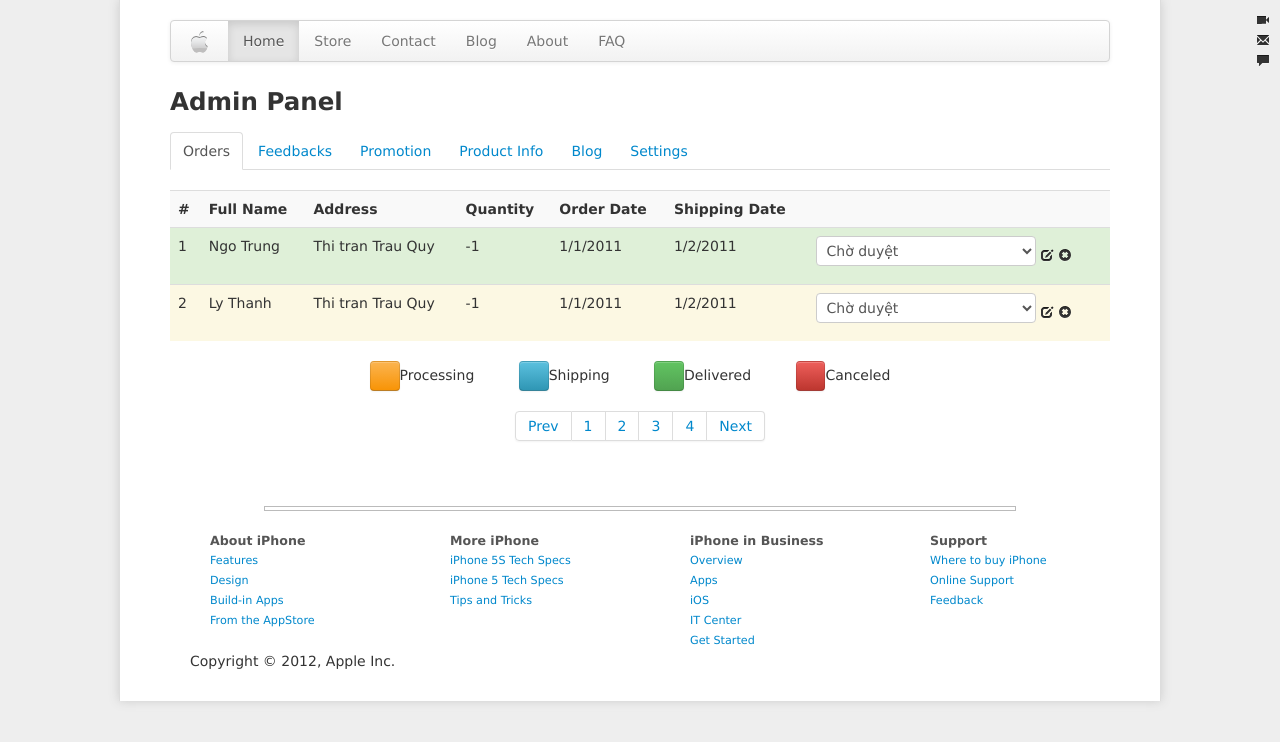
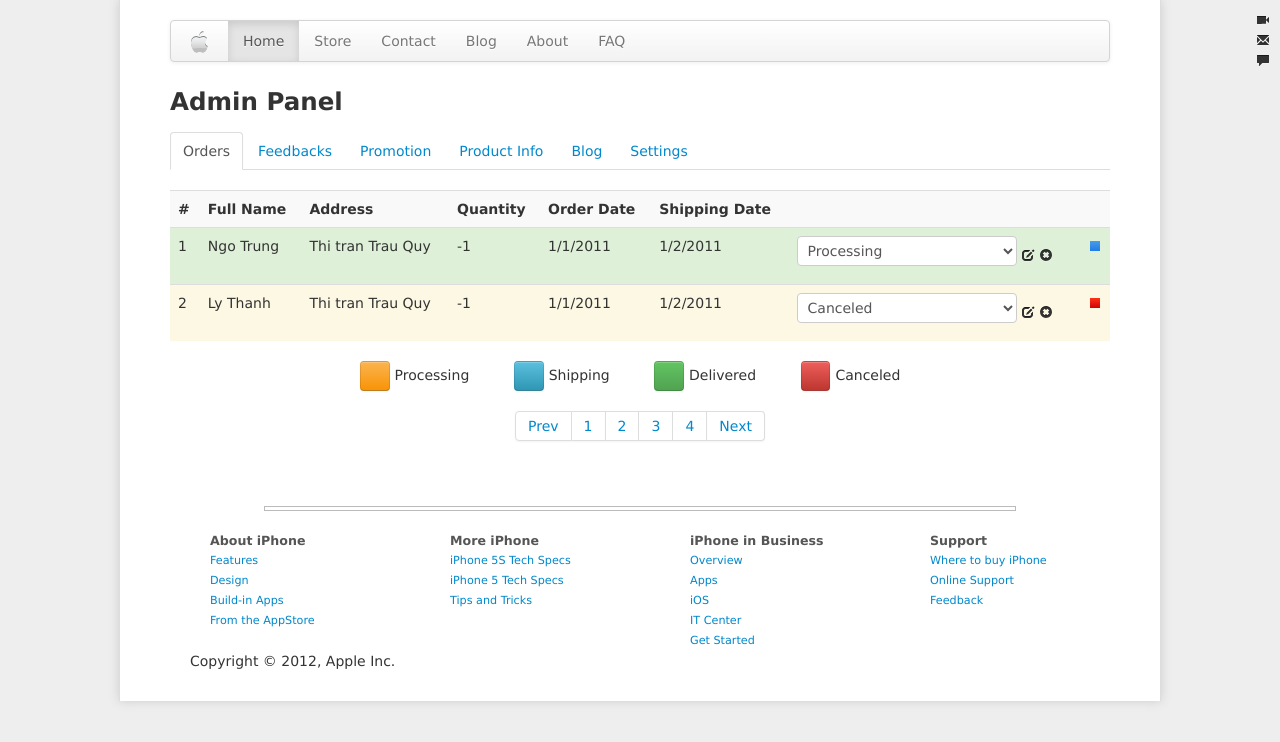
Before and after one commit to AptechC1203L/project-g3, a Jekyll site: the page built from admin/index.html, in a window 1280 px wide. Shown: the top 742 px of the page. Built offline with Jekyll 4.4.1, drawn with Linux system fonts in a browser that asks for light colours; comment, search, counter and statistics services are not loaded.

Commit message:
Tinh chinh lan cuoi

```diff
--- a/_layouts/default.html
+++ b/_layouts/default.html
@@ -170,6 +170,14 @@
             $('#order-table').tablesorter();
         });
     </script>
+    <script type="text/javascript">
+    $('.icon-remove-sign').on('click', function() {
+        var r = confirm('Do you really want to delete?');
+        if(r==true) {
+            $(this).parent().parent().parent().remove();
+        }
+    });
+    </script>
 
   </body>
 </html>
--- a/admin/index.html
+++ b/admin/index.html
@@ -23,6 +23,7 @@
 			<th>Order Date</th>
 			<th>Shipping Date</th>
 			<th></th>
+            <th></th>
 		</tr>
 		<tr class="success">
 			<td>1</td>
@@ -33,12 +34,17 @@
 			<td>1/2/2011</td>
 			<td>
                 <select>
-                    <option>Chờ duyệt</option>
-                    <option>Đang chuyển</option>
+                    <option selected="selected">Processing</option>
+                    <option>Shipping</option>
+                    <option>Delivered</option>
+                    <option>Canceled</option>
                 </select>
 				<a href="#"><i class="icon-edit"></i></a>
 				<a href="#"><i class="icon-remove-sign"></i></a>
 			</td>
+            <td>
+                <span class="inline-block shipping"></span>
+            </td>
 		</tr>
 		<tr class="warning">
 			<td>2</td>
@@ -49,20 +55,25 @@
 			<td>1/2/2011</td>
 			<td>
                 <select>
-                    <option>Chờ duyệt</option>
-                    <option>Đang chuyển</option>
+                    <option>Processing</option>
+                    <option>Shipping</option>
+                    <option>Delivered</option>
+                    <option selected="selected">Canceled</option>
                 </select>
 				<a href="#"><i class="icon-edit"></i></a>
 				<a href="#"><i class="icon-remove-sign"></i></a>
 			</td>
+            <td>
+                <span class="inline-block canceled"></span>
+            </td>
 		</tr>
 	</table>
     <div class="row buttons">
         <div>
-            <span class="button"><button class="btn btn-warning">&nbsp;</button>Processing</span>
-            <span class="button"><button class="btn btn-info">&nbsp;</button>Shipping</span>
-            <span class="button"><button class="btn btn-success">&nbsp;</button>Delivered</span>
-            <span class="button"><button class="btn btn-danger">&nbsp;</button>Canceled</span>
+            <span class="button"><button class="btn btn-warning status">&nbsp;</button>Processing</span>
+            <span class="button"><button class="btn btn-info status">&nbsp;</button>Shipping</span>
+            <span class="button"><button class="btn btn-success status">&nbsp;</button>Delivered</span>
+            <span class="button"><button class="btn btn-danger status">&nbsp;</button>Canceled</span>
         </div>
     </div>
     <div class="pagination center">
--- a/css/custom.css
+++ b/css/custom.css
@@ -448,3 +448,33 @@
 select, option {
     font: inherit;
 }
+.inline-block {
+    display: inline-block;
+    width: 10px;
+    height: 10px;
+}
+.shipping {
+    background: rgb(73,155,234); /* Old browsers */
+    background: -moz-linear-gradient(top,  rgba(73,155,234,1) 0%, rgba(32,124,229,1) 100%); /* FF3.6+ */
+    background: -webkit-gradient(linear, left top, left bottom, color-stop(0%,rgba(73,155,234,1)), color-stop(100%,rgba(32,124,229,1))); /* Chrome,Safari4+ */
+    background: -webkit-linear-gradient(top,  rgba(73,155,234,1) 0%,rgba(32,124,229,1) 100%); /* Chrome10+,Safari5.1+ */
+    background: -o-linear-gradient(top,  rgba(73,155,234,1) 0%,rgba(32,124,229,1) 100%); /* Opera 11.10+ */
+    background: -ms-linear-gradient(top,  rgba(73,155,234,1) 0%,rgba(32,124,229,1) 100%); /* IE10+ */
+    background: linear-gradient(to bottom,  rgba(73,155,234,1) 0%,rgba(32,124,229,1) 100%); /* W3C */
+    filter: progid:DXImageTransform.Microsoft.gradient( startColorstr='#499bea', endColorstr='#207ce5',GradientType=0 ); /* IE6-9 */
+
+}
+.canceled {
+    background: rgb(255,48,25); /* Old browsers */
+    background: -moz-linear-gradient(top,  rgba(255,48,25,1) 0%, rgba(207,4,4,1) 100%); /* FF3.6+ */
+    background: -webkit-gradient(linear, left top, left bottom, color-stop(0%,rgba(255,48,25,1)), color-stop(100%,rgba(207,4,4,1))); /* Chrome,Safari4+ */
+    background: -webkit-linear-gradient(top,  rgba(255,48,25,1) 0%,rgba(207,4,4,1) 100%); /* Chrome10+,Safari5.1+ */
+    background: -o-linear-gradient(top,  rgba(255,48,25,1) 0%,rgba(207,4,4,1) 100%); /* Opera 11.10+ */
+    background: -ms-linear-gradient(top,  rgba(255,48,25,1) 0%,rgba(207,4,4,1) 100%); /* IE10+ */
+    background: linear-gradient(to bottom,  rgba(255,48,25,1) 0%,rgba(207,4,4,1) 100%); /* W3C */
+    filter: progid:DXImageTransform.Microsoft.gradient( startColorstr='#ff3019', endColorstr='#cf0404',GradientType=0 ); /* IE6-9 */
+
+}
+button.status {
+    margin-right: 5px;
+}
```
